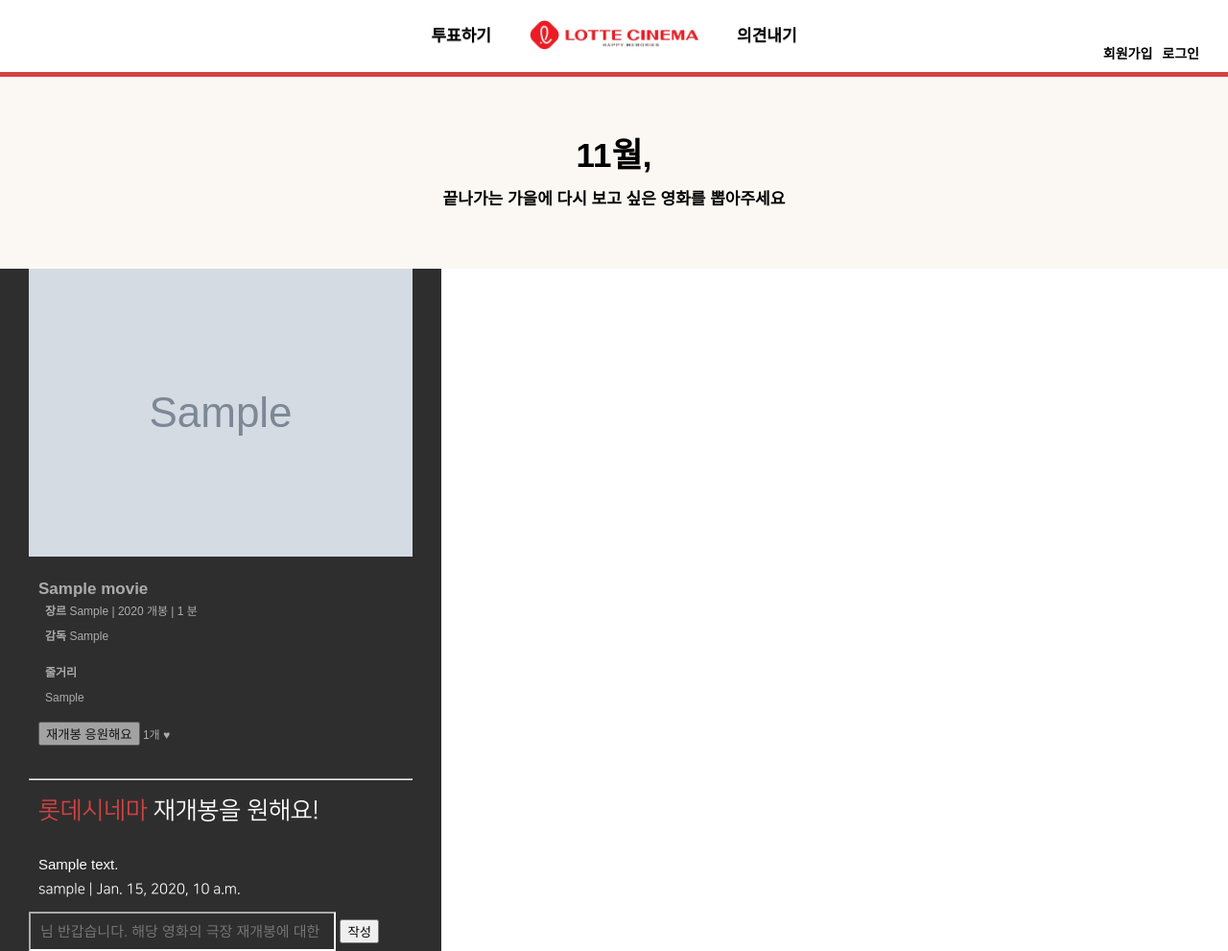
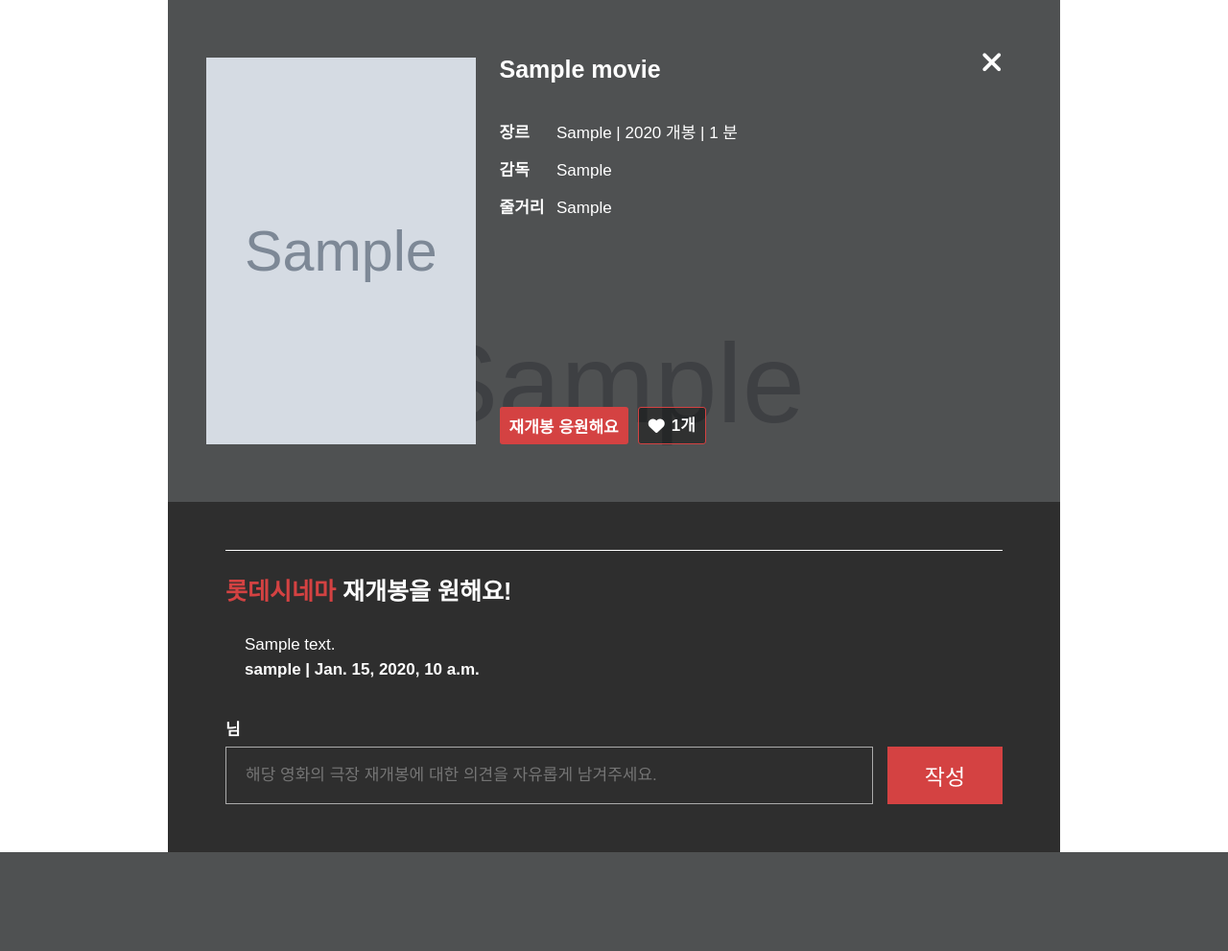
Before and after one commit to YoonHoJeong/lotte_hackathon_2020, a Django app: template main/templates/movie.html in a window 1280 px wide. Shown: the whole page at 96% size. After the commit the page ends 888 px from the top, so only its background shows below. Run offline with Django 3.2, Linux system fonts and the light colour scheme; tables that the repository leaves empty hold one stand-in row (values such as "Sample post"); the template is opened without the code that fills it: values that come from a table or form of the project are taken from there, most other values are stand-ins (such as "Sample title", 1, 10 or a date in 2020); grey boxes marked "Sample" are stand-in pictures; some libraries are stand-ins or nearby versions; some web fonts are replaced.

Commit message:
movie design done

```diff
--- a/main/static/css/home.css
+++ b/main/static/css/home.css
@@ -158,7 +158,7 @@
 }
 
 .delete-btn:hover {
-    background-color: #f15d5d;
+    background-color: grey;
     opacity: 1;
 }
 
--- a/main/static/css/movie.css
+++ b/main/static/css/movie.css
@@ -1,90 +1,270 @@
+.movie-main {
+    width: 100%;
+    height: 100%;
+    display: flex;
+    justify-content: center;
+}
 
-.movie-info {
-    padding: 7px 7px;
+.movie-body {
+    font-family: 'NanumSquare', sans-serif;
+
+    position: relative;
+
+    width: 930px;
+    height: 100%;
+    background-color: #2E2E2E;
+
+    display: flex;
+    flex-direction: column;
+
+}
+
+.body-bg {
+    position: absolute;
+    top: 0;
+    left: 0;
+    width: 100%;
+    min-width: 900px;
+    max-width: 1200px;
+    height: 100%;
+
+    background-repeat: no-repeat;
+    background-position: top;
+    background-size: cover;
+
+    opacity: 0.2;
+    z-index: inherit;
+}
+
+.movie-container {
+    width: 100%;
+
+    color: white;
+    padding: 60px 40px;
+
+    display: flex;
+    z-index: 1;
+}
+
+.movie-container .close-btn {
+    position: absolute;
+    top: 50px;
+    right: 60px;
+    font-size: 30px;
+}
+.close-btn:hover {
+    cursor: pointer;
+}
+
+.movie-poster {
+    padding: 10px 10px;
+    width: 33%;
+    min-width: 245px;
+    padding-top: 46.2%;
+
+    background-repeat: no-repeat;
+    background-position: center;
+    background-size: cover;
+}
+
+.movie-summary {
+    flex: 1;
+    font-size: 14px;
+    /* opacity: 0.6; */
+
+    padding: 0px 25px;
+
+    display: flex;
+    flex-direction: column;
 }
 
 .movie-title {
-    font-size: 17px;
-    font-weight: 700;
-    margin-top: 7px;
-    line-height: 20px;
-}
-
-.movie-strong{
+    font-size: 25px;
     font-weight: 700;
 }
 
-.movie-summary {
-    padding: 10px 10px;
-    width: 50%;
-    font-size: 12px;
-    opacity: 0.6;
-    margin-top: 4px;
+.movie-info-list {
+    margin-top: 40px;
+    font-size: 15px;
+}
+
+.movie-info-item {
+    display: flex;
+    align-items: baseline;
+    margin-bottom: 10px;
+
+    font-size: 17px;
+}
+
+.movie-strong {
+    width: 3.5em;
+
+    font-weight: 700;
+}
+
+.movie-info-content {
+    flex: 1;
+    line-height: 1.7em;
+}
+
+.like-form {
+    display: flex;
+
+    margin-top: auto;
+    font-size: 17px;
+    font-weight: 700;
+}
+
+.like-form .like-cnt {
+    display: flex;
+    justify-content: center;
+    align-items: center;
+
+    width: fit-content;
+    padding: 7px 10px;
+    margin-left: 10px;
+
+    border-radius: 3px;
+    border: 1px solid #D44242;
+    background-color: rgba(0,0,0,0.4);
+}
+.like-cnt i {
+    margin-right: 7px;
+}
+
+.like-form .like-btn {
+    font-family: 'NanumSquare', sans-serif;
+    background-color: #D44242;
+    color: white;
+    font-size: 17px;
+    font-weight: 700;
+    border: none;
+    border-radius: 3px;
+    outline: none;
+
+    padding: 7px 10px;
+}
+
+.like-form .like-btn:hover {
+    background-color: grey;
+    cursor: pointer;
+}
+
+.comment-container {
+    flex:1;
+    background-color: #2E2E2E;
+
+    display: flex;
+    flex-direction: column;
+
+    padding: 50px 60px;
+    color: white;
+
+    z-index: 1;
+}
+
+.comment-intro {
+    font-size: 25px;
+    padding: 30px 0px;
+
+    width: 100%;
+    border-top: 1px solid white;
+}
+
+.lotte {
+    font-weight: 700;
+    color: #D44242;
+}
+
+.re {
+    font-weight: 700;
+    color: #FFFFFF;
+}
+
+.comment-list {
+    padding: 0px 20px;
+}
+
+.comment-item {
+    margin-bottom: 17px;
+    line-height: 26px;
+    font-size: 17px;
 }
 
 .comment-content {
     font-weight: 100;
     width: 100%;
-    font-size: 15px;
-    padding: 10px 10px;
 }
 
-.comment-input{
-    font-family: 'NanumSquare', sans-serif;
+.comment-user {
+    font-weight: 700;
+    width: 100%;
+}
+
+.comment-form {
+    position: relative;
+
+    margin-top: 50px;
+    width: 100%;
+    height: 60px;
+
+    display: flex;
+
+    color: white;
+}
+
+.comment-form .auth-info {
+    position: absolute;
+    top: -1.5em;
+    font-size: 17px;
+    font-weight: 700;
+    text-decoration: none;
+}
+
+.comment-input {
     background-color: #2E2E2E;
-    color:#FFFFFF;
-    border-radius: 1px;
-    border-color: #FFFFFF;
-    width: 80%;
-    font-size: 15px;
+    border: 1px solid rgba(255,255,255,0.6);
+    height: 100%;
+
+    flex: 1;
+
+    font-size: 17px;
+    padding: 10px 20px;
+
+    outline: none;
+    color :white;
+}
+
+.comment-submmit-btn {
+    width: 120px;
+    height: 100%;
+
+    margin-left: 15px;
+
+    font-size: 23px;
+    font-weight: 500;
+    color: white;
+    background-color: #D44242;
+
+    border: none;
+}
+
+.comment-submmit-btn:hover {
+    cursor: pointer;
+    opacity: 0.7;
+}
+
+
+.container.line {
+    color: #949494;
+    width: 100%;
     padding: 10px 10px;
 }
 
 
-.comment-submit{
-    font-family: 'NanumSquare', sans-serif;
-    width: 20%;
-    font-size: 15px;
-    padding: 10px 10px;
-}
 
-.comment-intro{
-    font-size: 25px;
-    padding: 10px 10px;
-}
 
-.container.line{
-    color:#949494;
-    width: 100%;
-    padding: 10px 10px;
-}
 
-.lotte{
-    font-weight: 500;
-    color: #D44242;
-}
-
-.re{
-    font-weight: 500;
-    color: #FFFFFF;
-}
-
-.comment-user{
-    font-weight: 500;
-    width: 100%;
-    font-size: 15px;
-    padding: 10px 10px;
-}
-
-.container.movie-poster {
-    padding: 10px 10px;
-    width: 50%;
-    height: auto;
-    border-radius: 5px;
-    background-repeat: no-repeat;
-    background-position: center;
-    background-size: cover;
-}
 
 .container.movie-poster.no-image {
     background-image: url('/static/images/noImage.gif');
@@ -92,10 +272,3 @@
     background-size: contain;
     background-position: center;
 }
-.container{
-    background-color: #2E2E2E;
-    font-family: 'NanumSquare', sans-serif;
-    width: fit-content;
-    color: #FFFFFF;
-    padding : 0px 30px;
-}
--- a/main/templates/movie.html
+++ b/main/templates/movie.html
@@ -1,72 +1,91 @@
-{% extends 'base.html' %}
 {% load static %}
 
-{% block title %}
-{% endblock %}
+<!DOCTYPE html>
+<html lang="en">
 
-{% block css %}
+<head>
+    <meta charset="UTF-8">
+    <meta name="viewport" content="width=device-width, initial-scale=1.0">
+    <title>Document</title>
+    <link rel="stylesheet" href="{% static 'css/base.css' %}">
     <link rel="stylesheet" href="{% static 'css/movie.css' %}">
-{% endblock %}
+    <script src="https://kit.fontawesome.com/9760767faf.js" crossorigin="anonymous"></script>
 
-{% block theme-month %} 11월, {% endblock %}
-{% block theme-title %} 끝나가는 가을에 다시 보고 싶은 영화를 뽑아주세요 {% endblock %}
+</head>
 
-{% block content %}
+<main class="movie-main">
 
 
-<div class = "container">
+<div class="movie-body">
     {% if movie.poster %}
-    <img class='movie-poster' src = "{{movie.poster}}">
-    <!--<div class="movie-poster" style="background-image: url('{{movie.poster}}');"></div>-->
+    <div class="body-bg" style="background-image: url('{{movie.poster}}');"></div>
+    {% else %}
+    <div class="body-bg" style="background-color: #2E2E2E"></div>
+    {% endif %}
+
+    <div class="movie-container">
+        <div class="close-btn">
+            <a href="javascript:history.back();">
+                <i class="fas fa-times"></i>
+            </a>
+        </div>
+        {% if movie.poster %}
+        <div class="movie-poster" style="background-image: url('{{movie.poster}}');"></div>
         {% else %}
         <div class="movie-poster no-image"></div>
         {% endif %}
 
-    <div class = 'movie-summary'>
-        <div class = 'movie-title'>{{movie.title}}</div>
-        <div class = 'movie-info'><span class = 'movie-strong'>장르</span> <span>{{movie.genre}} | {{movie.production_year}} 개봉 | {{movie.runtime}} 분</span> </div>
-        <div class = 'movie-info'><span class = 'movie-strong'>감독</span> <span>{{movie.director}}</span></div>
-        <br>
-        <div class = 'movie-info'><span class = 'movie-strong'>줄거리</span></div>
-        <div class = 'movie-info'>{{movie.plot}}</div>
-        <br>
-        <form action = "{% url 'movie' %}" method="POST">
+        <div class='movie-summary'>
+            <div class='movie-title'>{{movie.title}}</div>
+            <ul class='movie-info-list'>
+                <li class="movie-info-item">
+                    <div class='movie-strong'>장르</div>
+                    <div class="movie-info-content">{{movie.genre}} |
+                        {{movie.production_year}}
+                        개봉 | {{movie.runtime}} 분</div>
+                </li>
+                <li class="movie-info-item">
+                    <div class='movie-strong'>감독</div>
+                    <div class="movie-info-content">{{movie.director}}</div>
+                </li>
+                <li class="movie-info-item">
+                    <div class='movie-strong'>줄거리</div>
+                    <div class='movie-info-content'>{{movie.plot}}</div>
+                </li>
+            </ul>
+            <form class="like-form" action="{% url 'movie' %}" method="POST">
                 {% csrf_token %}
                 <input type="hidden" value={{movie.movie_id}} name="movieId">
                 <input type="hidden" value={{movie.movie_seq}} name="movieSeq">
-            <span><input type = "submit" value = "재개봉 응원해요"></span>
-            <span>{{ like_num }}개 ♥</span>
+                <input class="like-btn" type="submit" value="재개봉 응원해요">
+                <div class="like-cnt"> <i class="fas fa-heart"></i> {{ like_num }}개</div>
             </form>
         </div>
-
-    <br>
-
-    <hr class='line'>
-
-    <div class = 'comment-intro'>
+    </div>
+    <div class="comment-container">
+        <div class='comment-intro'>
             <span class='lotte'>롯데시네마 </span>
             <span class='re'>재개봉을 원해요!</span>
         </div>
-
+        <ul class="comment-list">
             {% for comment in comment_list %}
-    <div>
-        <br>
+            <li class="comment-item">
                 {% if comment %}
-        <div class = "comment-content"> {{ comment.content }} </div>
-        <span class = "comment-user"> {{ comment.user.username }} | {{ comment.created_at }} </span>
+                <div class="comment-content"> {{ comment.content }} </div>
+                <div class="comment-user"> {{ comment.user.username }} | {{ comment.created_at }} </div>
                 {% endif %}
-    </div>
+            </li>
             {% endfor %}
-
-    <br>
-
-    <form action = "{% url 'movie' %}" method="POST">
+        </ul>
+        <form class ="comment-form" action="{% url 'movie' %}" method="POST">
             {% csrf_token %}
-        <input name = "title" value = "{{movie.title}}" type = "hidden">
-        <input class='comment-input' name = "comment" type = "text" placeholder="{{user.username}}님 반갑습니다.&#13;&#10; &#13;&#10;해당 영화의 극장 재개봉에 대한 의견을 자유롭게 남겨주세요.">
+            <div class="auth-info">{{user.username}} 님</div>
+            <input name="title" value="{{movie.title}}" type="hidden">
+            <input class='comment-input' name="comment" autocomplete="off" type="text"
+                placeholder="해당 영화의 극장 재개봉에 대한 의견을 자유롭게 남겨주세요.">
             <input type="hidden" value="{{movie.movie_id}}" name="movieId">
             <input type="hidden" value="{{movie.movie_seq}}" name="movieSeq">
-        <input  class="comment-submmit" type="submit" value = "작성">
+            <input class="comment-submmit-btn" type="submit" value="작성">
         </form>
 
         {% if user_like == -1 %}
@@ -80,5 +99,6 @@
         {% endif %}
 
     </div>
-
-{% endblock %}
+</div>
+</main>
+</html>
```
Lines whose indentation alone changed are shown as unchanged.
